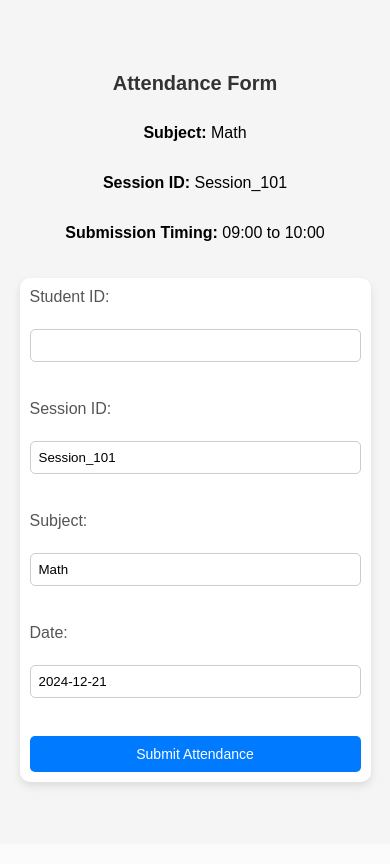
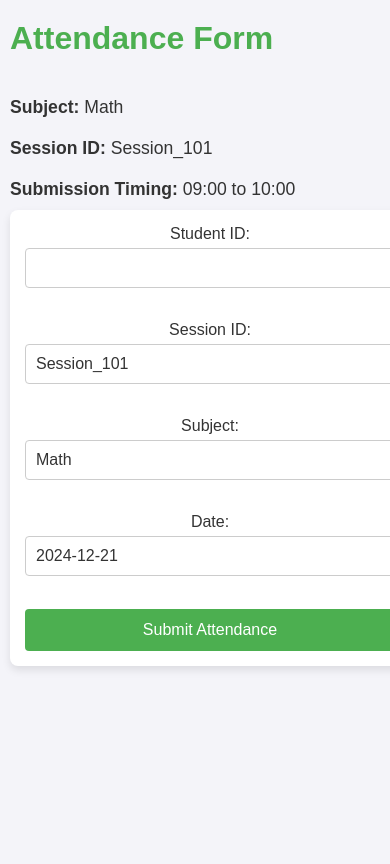
Before and after one commit to Varun-Bahuguna/Attendance-py, a Flask app: page / in a window 390 px wide; the page is wider, and only the part inside the window is pictured. Before the commit the page ends 789 px from the top of that part, so only its background shows below. Run offline with Flask 3, Linux system fonts and the light colour scheme.

Commit message:
Update indexStyle.css

```diff
--- a/static/css/indexStyle.css
+++ b/static/css/indexStyle.css
@@ -1,93 +1,114 @@
-/* General body styling */
+/* General Styles */
 body {
     font-family: Arial, sans-serif;
+    background-color: #f4f4f9;
+    color: #333;
     margin: 0;
     padding: 0;
-    background-color: #f5f5f5;
     display: flex;
-    flex-direction: column;
-    align-items: center;
-    min-height: 100vh; /* Ensure the body takes up full height */
-    justify-content: center; /* Center content vertically on larger screens */
+    justify-content: center;
+    align-items: flex-start;  /* Align the content to the top */
+    height: 100vh;
+    text-align: center;
+    flex-direction: column; /* Stack elements vertically */
 }
 
-/* Center the heading at the top */
+/* Header */
 h1 {
-    text-align: center;
-    margin-top: 20px;
-    color: #333;
-    font-size: 24px;
+    color: #4CAF50;
+    font-size: 2.5em;  /* Adjust font size */
+    margin-top: 20px;  /* Space from the top */
+    margin-bottom: 30px; /* Space between the heading and the form */
 }
 
-/* Form container */
+/* Form Container */
 form {
-    background-color: #ffffff;
-    padding: 20px 30px;
-    border-radius: 10px;
+    background-color: #fff;
+    padding: 20px;
+    border-radius: 8px;
     box-shadow: 0 4px 8px rgba(0, 0, 0, 0.1);
-    margin-top: 20px;
-    width: 90%; /* Default width for smaller screens */
-    max-width: 400px; /* Limit the maximum width for larger screens */
-    box-sizing: border-box; /* Ensure padding doesn't affect the width */
+    width: 100%;
+    max-width: 500px;  /* Increase the max-width for larger screens */
+    margin: 0 auto;
 }
 
-/* Form labels */
+/* Labels and Input Fields */
 label {
-    font-size: 16px;
-    color: #555;
-    display: block;
+    font-size: 1.1em;
     margin-bottom: 5px;
+    display: inline-block;
+    text-align: left;
+    color: #333;
 }
 
-/* Form inputs */
-input {
+input[type="text"] {
     width: 100%;
     padding: 10px;
-    margin-bottom: 20px;
+    margin-bottom: 15px;
     border: 1px solid #ccc;
-    border-radius: 5px;
-    box-sizing: border-box;
+    border-radius: 4px;
+    font-size: 1em;
+    color: #333;
 }
 
-/* Button styling */
 button {
-    background-color: #007BFF;
-    color: #fff;
+    width: 100%;
+    padding: 12px;
+    background-color: #4CAF50;
+    color: white;
     border: none;
-    padding: 10px 20px;
-    border-radius: 5px;
+    border-radius: 4px;
+    font-size: 1.2em;
     cursor: pointer;
-    font-size: 16px;
-    width: 100%;
+    transition: background-color 0.3s ease;
 }
 
 button:hover {
-    background-color: #0056b3;
+    background-color: #45a049;
 }
 
-/* Responsive Design: Adapt for smaller screens */
-@media (max-width: 600px) {
+/* Error Message */
+div[style*="color: red"] {
+    margin-top: 20px;
+    font-size: 1.2em;
+    font-weight: bold;
+    color: red;
+}
+
+/* Information Section */
+p {
+    font-size: 1.1em;
+    margin: 10px 0;
+    text-align: left;
+}
+
+strong {
+    font-weight: bold;
+}
+
+/* Adjustments for Mobile */
+@media screen and (max-width: 600px) {
+    body {
+        padding: 10px;  /* Add some padding for mobile */
+        justify-content: flex-start; /* Keep content aligned at the top */
+    }
+
+    form {
+        width: 100%;
+        padding: 15px;
+    }
+
     h1 {
-        font-size: 20px; /* Reduce font size for headings on small screens */
+        font-size: 2em;  /* Slightly smaller font size for mobile */
         margin-top: 10px;
     }
 
-    form {
-        padding: 15px; /* Reduce padding for smaller screens */
+    label, input[type="text"], button {
+        font-size: 1em;  /* Ensure buttons and inputs are responsive */
     }
 
-    button {
-        font-size: 14px; /* Reduce button font size for smaller screens */
+    /* Adjust the error message for mobile */
+    div[style*="color: red"] {
+        font-size: 1em;
     }
 }
-
-/* Responsive Design: Add space for very small screens */
-@media (max-width: 400px) {
-    form {
-        padding: 10px; /* Further reduce padding for very small screens */
-    }
-
-    input {
-        padding: 8px; /* Adjust input padding */
-    }
-}
```
